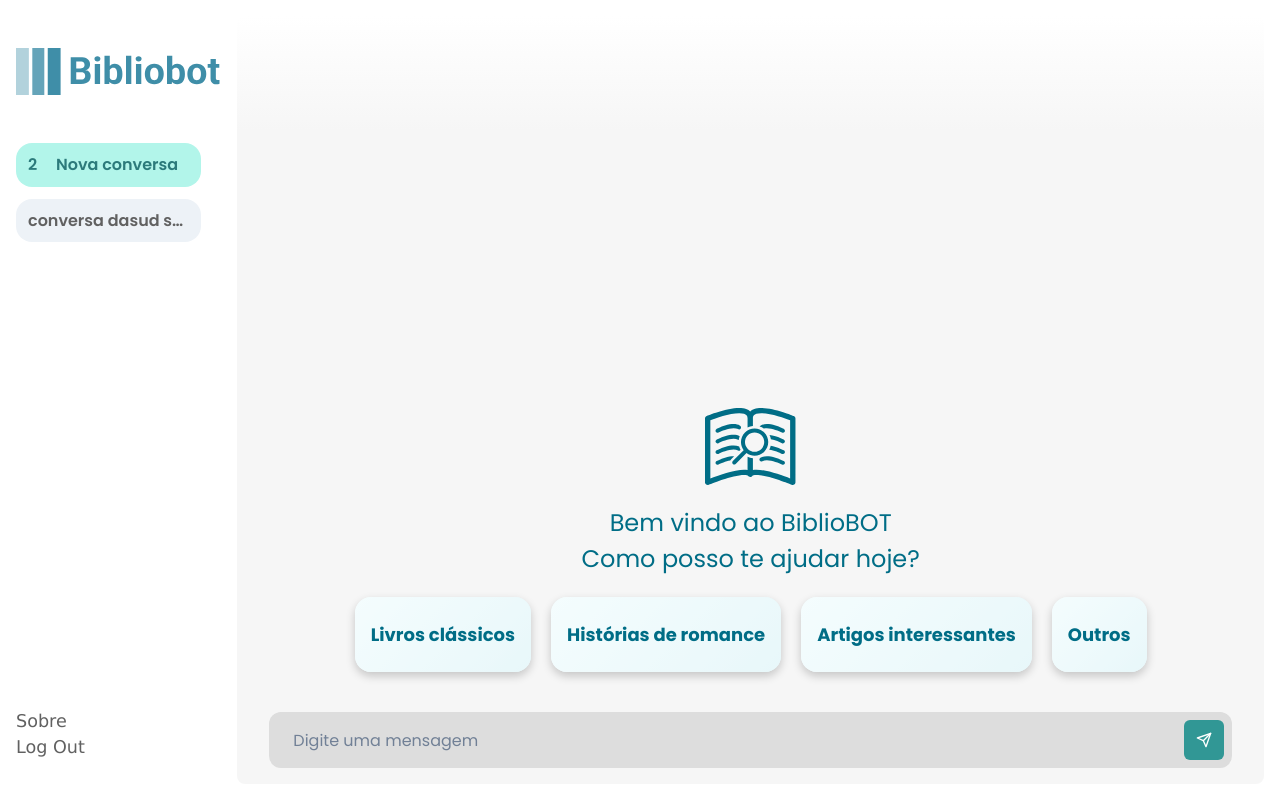
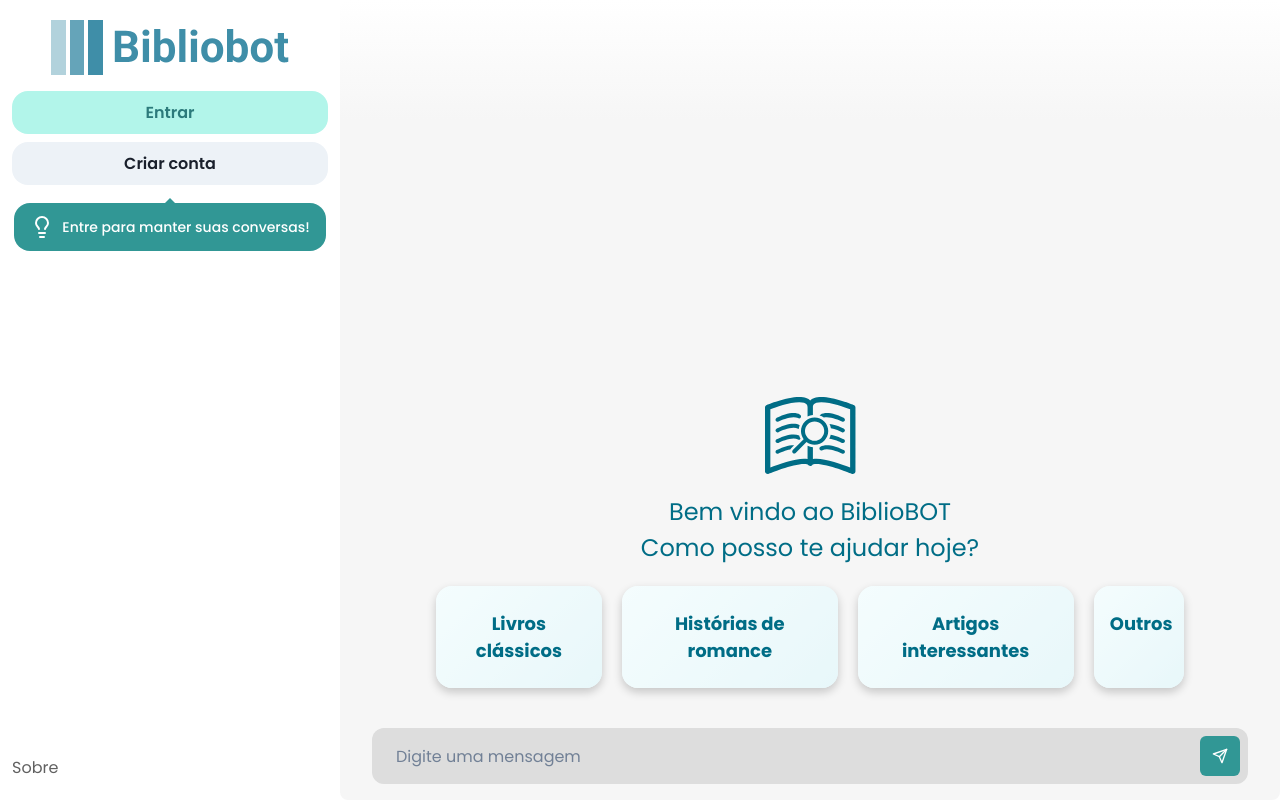
Before and after one commit to books4u-tcc/frontend, a React (Vite) app: page / in a window 1280 px wide. Built offline with nearby package versions, Linux system fonts and the light colour scheme.

Commit message:
feat: sidebar and auth

```diff
--- a/src/components/sidebar/Sidebar.tsx
+++ b/src/components/sidebar/Sidebar.tsx
@@ -1,53 +1,19 @@
-import { Flex, List, ListItem } from "@chakra-ui/react";
-import logoBig from '../../assets/logo-big.svg'
+import { Flex, Link, List, ListItem } from "@chakra-ui/react";
+import logoBig from "../../assets/logo-big.svg";
 import { SidebarButton } from "./sidebar-button";
 import { SidebarSignedIn } from "./sidebar-signedin";
+import { SidebarSignedOut } from "./sidebar-signedout";
+import { useAuthStore } from "../../stores/auth";
 
 export default function Sidebar() {
+  const authenticated = useAuthStore(s => s.authenticated)
+
   return (
-    <Flex
-      w="20%"
-      h="100%"
-      minW="100px"
-      flexDir="column"
-      mr="1rem"
-      justifySelf="start"
-    >
-      <Flex
-        flexDir="row"
-        h="15%"
-        w="100%"
-        alignItems="center"
-        justifyContent="center"
-      >
+    <Flex w="100%" h="100%" flexDir="column" justifySelf="start" px={3} py={5}>
+      <Flex flexDir="column" h="100%" w="100%" alignItems="center" gap={4}>
         <img src={logoBig}></img>
-      </Flex>
-      <Flex h="75%" minH="100px">
-        <List
-          w="90%"
-          fontSize="100%"
-          spacing={3}
-          mt="1rem"
-          color="#616161"
-        >
-          <SidebarSignedIn />
-        </List>
-      </Flex>
-      <Flex
-        h="10%"
-        minH="100px"
-        alignItems="center"
-        justifyContent="start"
-        bg="white"
-      >
-        <List
-          fontFamily="Verdana, Geneva, sans-serif"
-          fontSize="110%"
-          color="#616161"
-        >
-          <ListItem>Sobre</ListItem>
-          <ListItem>Log Out</ListItem>
-        </List>
+
+        { authenticated ? <SidebarSignedIn /> : <SidebarSignedOut />}
       </Flex>
     </Flex>
   );
--- a/src/components/sidebar/sidebar-button.tsx
+++ b/src/components/sidebar/sidebar-button.tsx
@@ -1,33 +1,43 @@
-import { Button, ButtonProps, Flex } from "@chakra-ui/react"
-import { ReactNode } from "react"
+import { Button, ButtonProps, Flex, Icon } from "@chakra-ui/react";
+import { ReactNode } from "react";
+import { FiCheckCircle } from "react-icons/fi";
 
 export interface SidebarButtonProps extends ButtonProps {
-  highlighted?: boolean
+  highlighted?: boolean;
+  checked?: boolean
+  icon?: ReactNode;
 }
 
 export function SidebarButton({ highlighted, ...props }: SidebarButtonProps) {
-  return <Button
+  return (
+    <Button
       w="100%"
-
       height="auto"
       fontWeight="semibold"
       borderRadius="2xl"
-  colorScheme={highlighted ? 'teal': 'gray'}
-  background={highlighted ? 'teal.100' : 'gray.100'}
-  color={highlighted ? 'teal.600' : 'inherit'}
+      display="flex"
+      gap={1}
+      alignItems="center"
+      justifyContent="center"
+      colorScheme={highlighted ? "teal" : "gray"}
+      background={highlighted ? "teal.100" : "gray.100"}
+      _hover={{
+        background: highlighted ? "teal.200" : "gray.300",
+      }}
+      _active={{
+        background: highlighted ? "teal.300" : "gray.500",
+      }}
+      variant={highlighted ? "ghost" : undefined}
+      color={highlighted ? "teal.600" : "inherit"}
       px={3}
       py={3}
+      rightIcon={props.checked ? <Icon color="teal" h={5} w={5} as={FiCheckCircle} /> : props.rightIcon}
       {...props}
     >
-  <Flex alignItems="center"
-  justifyContent="center"
-  width="100%"
-  noOfLines={1}
-  display="block"
-  >
-  {
-    props.children
-  }
+      {props.icon}
+      <Flex noOfLines={1} display="block">
+        {props.children}
       </Flex>
     </Button>
+  );
 }
--- a/src/components/sidebar/sidebar-signedin.tsx
+++ b/src/components/sidebar/sidebar-signedin.tsx
@@ -1,9 +1,23 @@
 import { Fragment } from "react";
 import { SidebarButton } from "./sidebar-button";
+import { Flex, Icon, Link } from "@chakra-ui/react";
+import { FiPlus } from "react-icons/fi";
 
 export function SidebarSignedIn() {
-  return <Fragment>
-    <SidebarButton highlighted leftIcon={<span>2</span>}>Nova conversa</SidebarButton>
-    <SidebarButton>conversa dasud safhsdif dsblkf sbdakf </SidebarButton>
-  </Fragment>
+  return (
+    <Fragment>
+      <Flex flex={1} flexDir="column" w="100%" gap={2}>
+        <SidebarButton highlighted icon={<Icon w={6} h={6} as={FiPlus} />}>
+          Nova conversa
+        </SidebarButton>
+        <SidebarButton checked>Recomendação de livro teste</SidebarButton>
+        <SidebarButton>Livros de romance</SidebarButton>
+      </Flex>
+
+      <Flex flexDir="column" w="100%" alignItems="start" color="#616161">
+        <Link>Sobre</Link>
+        <Link>Log Out</Link> <SidebarSignedIn />
+      </Flex>
+    </Fragment>
+  );
 }
--- /dev/null
+++ b/src/components/sidebar/sidebar-signedout.tsx
@@ -0,0 +1,23 @@
+import { Flex, Link } from "@chakra-ui/react";
+import { Fragment } from "react/jsx-runtime";
+import { SidebarButton } from "./sidebar-button";
+import { SidebarTip } from "./sidebar-tip";
+
+export function SidebarSignedOut() {
+  return (
+    <Fragment>
+      <Flex flex={1} flexDir="column" w="100%" gap={2}>
+        <SidebarButton highlighted >
+          Entrar
+        </SidebarButton>
+        <SidebarButton>Criar conta</SidebarButton>
+
+        <SidebarTip />
+      </Flex>
+
+      <Flex flexDir="column" w="100%" alignItems="start" color="#616161">
+        <Link>Sobre</Link>
+      </Flex>
+    </Fragment>
+  );
+}
--- /dev/null
+++ b/src/components/sidebar/sidebar-tip.tsx
@@ -0,0 +1,26 @@
+import { Flex, Icon, Text } from "@chakra-ui/react";
+import { LuLightbulb } from "react-icons/lu";
+import './sidebar.css'
+
+export function SidebarTip() {
+  return (
+    <Flex flexDir="column" alignItems="center">
+      <div className="arrow" />
+      <Flex
+      bg="teal.500"
+      color="white"
+      borderRadius="2xl"
+      px={4}
+      py={3}
+      gap={2}
+      alignItems="center"
+    >
+      <Icon as={LuLightbulb} h={6} w={6} />
+      <Text fontSize="sm" fontWeight="medium" align="center">
+        Entre para manter suas conversas!
+      </Text>
+    </Flex>
+
+    </Flex>
+  );
+}
--- /dev/null
+++ b/src/components/sidebar/sidebar.css
@@ -0,0 +1,6 @@
+.arrow {
+  content: "";
+  border-width: 5px;
+  border-style: solid;
+  border-color: transparent transparent var(--chakra-colors-teal-500) transparent;
+}
--- a/src/pages/Home.tsx
+++ b/src/pages/Home.tsx
@@ -1,4 +1,4 @@
-import { Flex } from "@chakra-ui/react";
+import { Flex, Grid, GridItem } from "@chakra-ui/react";
 import { ChatContainer } from "../components/chat/chat-container";
 import Sidebar from "../components/sidebar/Sidebar";
 import { ChatContextProvider } from "../components/chat/chat-context";
@@ -6,14 +6,18 @@ import { ChatContextProvider } from "../components/chat/chat-context";
 export function Home() {
   return (
     <div>
-      <Flex h="100vh" p="1rem">
-        <Sidebar />
-        <Flex w="100%" direction="column">
-          <ChatContextProvider>
-            <ChatContainer />
-          </ChatContextProvider>
-        </Flex>
-      </Flex>
+      <Grid h="100dvh" templateColumns={['200px 3fr', '200px 3fr', '340px 3fr']}>
+        <GridItem>
+          <Sidebar />
+        </GridItem>
+        <GridItem>
+          <Flex w="100%" h="100%" direction="column">
+            <ChatContextProvider>
+              <ChatContainer />
+            </ChatContextProvider>
+          </Flex>
+        </GridItem>
+      </Grid>
     </div>
   );
 }
--- /dev/null
+++ b/src/stores/auth.ts
@@ -0,0 +1,21 @@
+import { create } from "zustand";
+
+interface AuthStore {
+  authenticated: boolean
+}
+
+export const useAuthStore = create<AuthStore>(set => ({
+  authenticated: false
+}))
+
+const { setState, getState } = useAuthStore
+
+export const chatStoreActions = {
+  login() {
+    setState({ authenticated: true })
+  },
+
+  logout() {
+    setState({ authenticated: false })
+  }
+}
```
Lines whose indentation alone changed are shown as unchanged.
